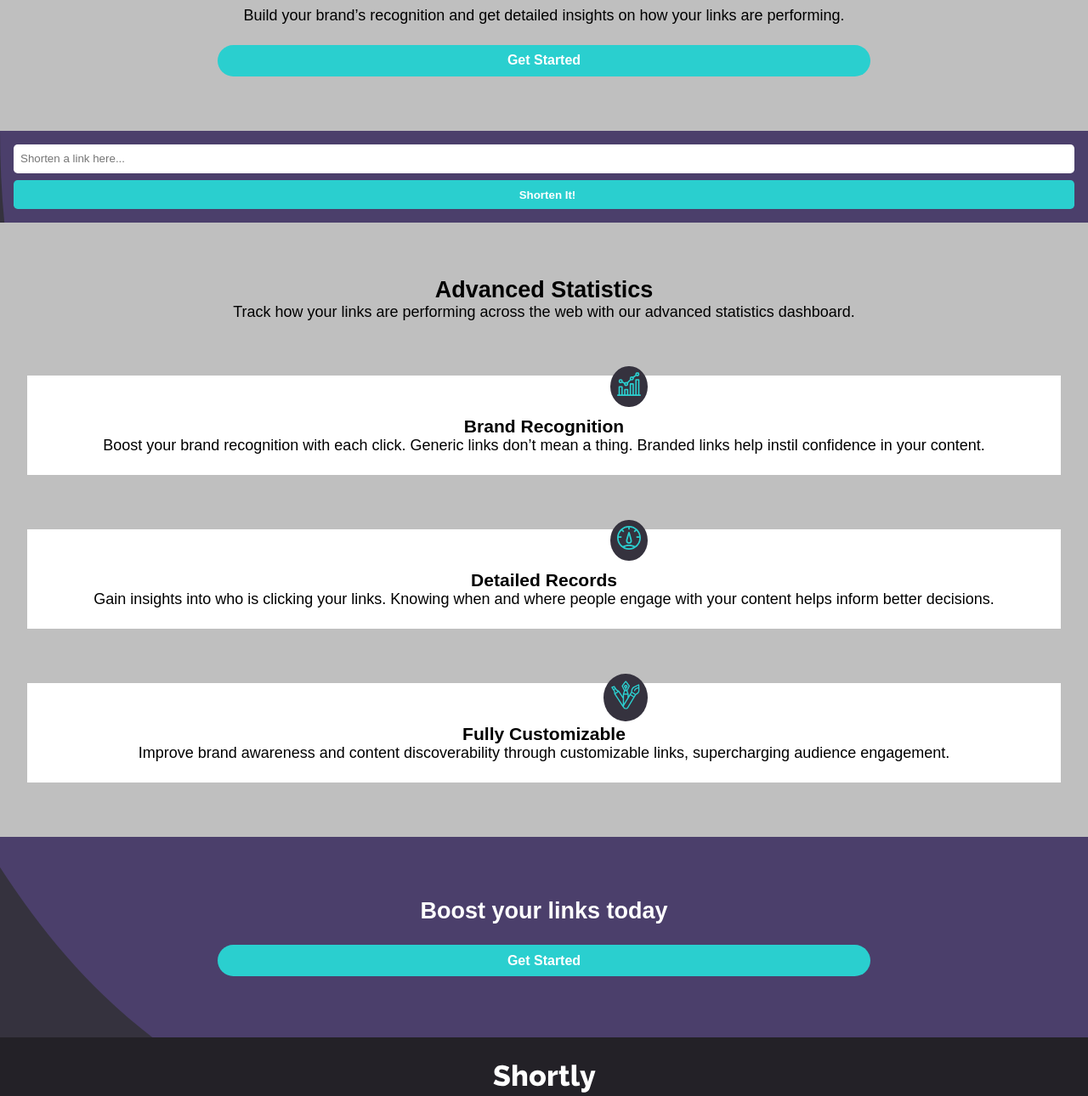
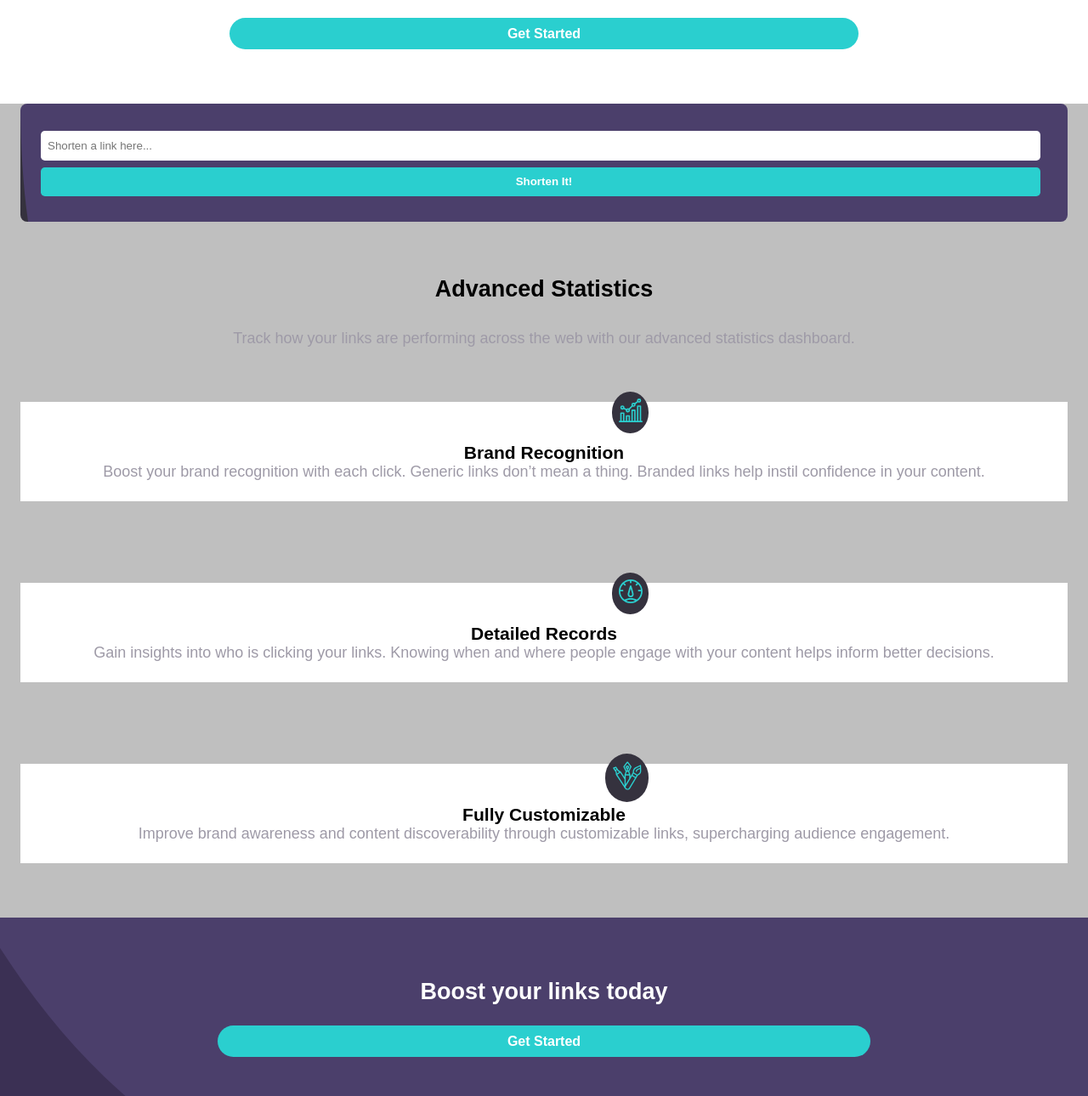
Before and after one commit to Samwelomwenga/url-shortening-api, a plain HTML site: page index.html in a window 1280 px wide. Shown: the part 957-2247 px from the top of the page at 85% size. Drawn offline with Linux system fonts and the light colour scheme; a web font is replaced by a local one.

Commit message:
Chage the header background color to transparent  *Group the other sections and apply the background color

```diff
--- a/index.html
+++ b/index.html
@@ -40,6 +40,7 @@
       </p>
       <button class="btn-get-started">Get Started</button>
     </section>
+    <section class="bg-grey">
       <div class="shorten-url">
         <input type="url" name="" id="" placeholder="Shorten a link here...">
         <input class="shorten-url-submit" type="submit" value="Shorten It!">
@@ -50,7 +51,7 @@
           Track how your links are performing across the web with our
           advanced statistics dashboard.
         </p>
-     <div>
+       <div class="stats-container">
         <section class="stats">
           <div class="stats-image-container">
             <img  src="images\icon-brand-recognition.svg" loading="lazy" alt="icon-brand-recognition">
@@ -60,6 +61,7 @@
   Boost your brand recognition with each click. Generic links don’t mean a thing. Branded links help instil confidence in your content.
           </p>
         </section>
+        <!-- <div></div> -->
          <section class="stats" >
           <div class="stats-image-container">
             <img src="images\icon-detailed-records.svg" loadingg="lazy" alt="icon-detailed-records">
@@ -81,6 +83,7 @@ Boost your brand recognition with each click. Generic links don’t mean a thing
           </p>
         </section>
        </div>
+      </section>
     </section>
     <section class="boost">
       <h2>Boost your links today</h2>
--- a/styles.css
+++ b/styles.css
@@ -26,7 +26,10 @@ html{scroll-behavior: smooth;}
 body{
     font-size: 18px;
     font-family:Poppins,sans-serif;
-background-color: var(--neutral-Gray);
+}
+.bg-grey{
+    background-color: var(--neutral-Gray);
+
 }
 main{
     padding-top: 1rem;
@@ -38,6 +41,11 @@ header{
     align-items:flex-start;
     padding-top: 0.5rem;
     padding-bottom:0.5rem;
+    margin-left: 1.5rem;
+    margin-right: 1.5rem;
+}
+p{
+    color: var(--neutral-Grayish-Violet);
 }
 .nav-bar{
     display: none;
@@ -66,8 +74,7 @@ header{
     font-size: 1.2rem;
     border-radius: 1.5rem;
 }
-/* .hamber-menu{
-displ} */
+
 .bar{
     display: block;
     background-color: var(--neutral-Grayish-Violet);
@@ -81,6 +88,8 @@ displ} */
 }
 .intro{
    text-align: center;
+   margin-left: 1.5rem;
+    margin-right: 1.5rem;
 }
 .intro-heading{
     font-weight: 700;
@@ -103,9 +112,15 @@ displ} */
 .shorten-url{
     display: grid;
     gap: 0.5rem;
-    padding: 1rem;
+    padding-left: 1.5rem;
+    padding-right: 2rem;
+    padding-top: 2rem;
+    padding-bottom: 1.9rem;
+    margin-left: 1.5rem;
+    margin-right: 1.5rem;
     margin-top: 1rem;
     margin-bottom: 4rem;
+    border-radius: .5rem;
     background-color: var(--neutral-Very-Dark-Blue);
     background-image: url('images/bg-shorten-mobile.svg');
     background-repeat: no-repeat;
@@ -125,12 +140,23 @@ displ} */
 }
 .advanced-statistics{
     text-align: center;
+    margin-left: 1.5rem;
+    margin-right: 1.5rem;
+}
+.advanced-statistics h2{
+    margin-bottom: 2rem;
+}
+.stats-container{
+    display: grid;
+    gap: 6rem;
+    padding-top: 4rem;
+    padding-bottom: 4rem;
 }
 .stats{
     position: relative;
     padding:1.5rem;
     padding-top: 3rem;
-    margin: 4rem 2rem;
+    /* margin: 4rem 2rem; */
     background-color: white;
 }
 .stats-image-container{
@@ -150,10 +176,9 @@ displ} */
     display: grid;
     place-items: center;
     padding-top: 4.5rem;
-    padding-bottom: 1.5rem;
-    margin-left: 0;
+    padding-bottom: 3rem;
     color: white;
-    background-color: var(--neutral-Very-Dark-Blue);
+    background-color: var(--primary-Dark-Violet);
     background-image: url('images/bg-boost-mobile.svg');
     background-size: cover;
 }
@@ -186,5 +211,8 @@ color:var(--neutral-Gray);
     place-items: center;
     gap: 1.5rem;
 }
+@media (m) {
+
+}
 .attribution { font-size: 11px; text-align: center; }
     .attribution a { color: hsl(228, 45%, 44%); }
```
Lines whose indentation alone changed are shown as unchanged.
